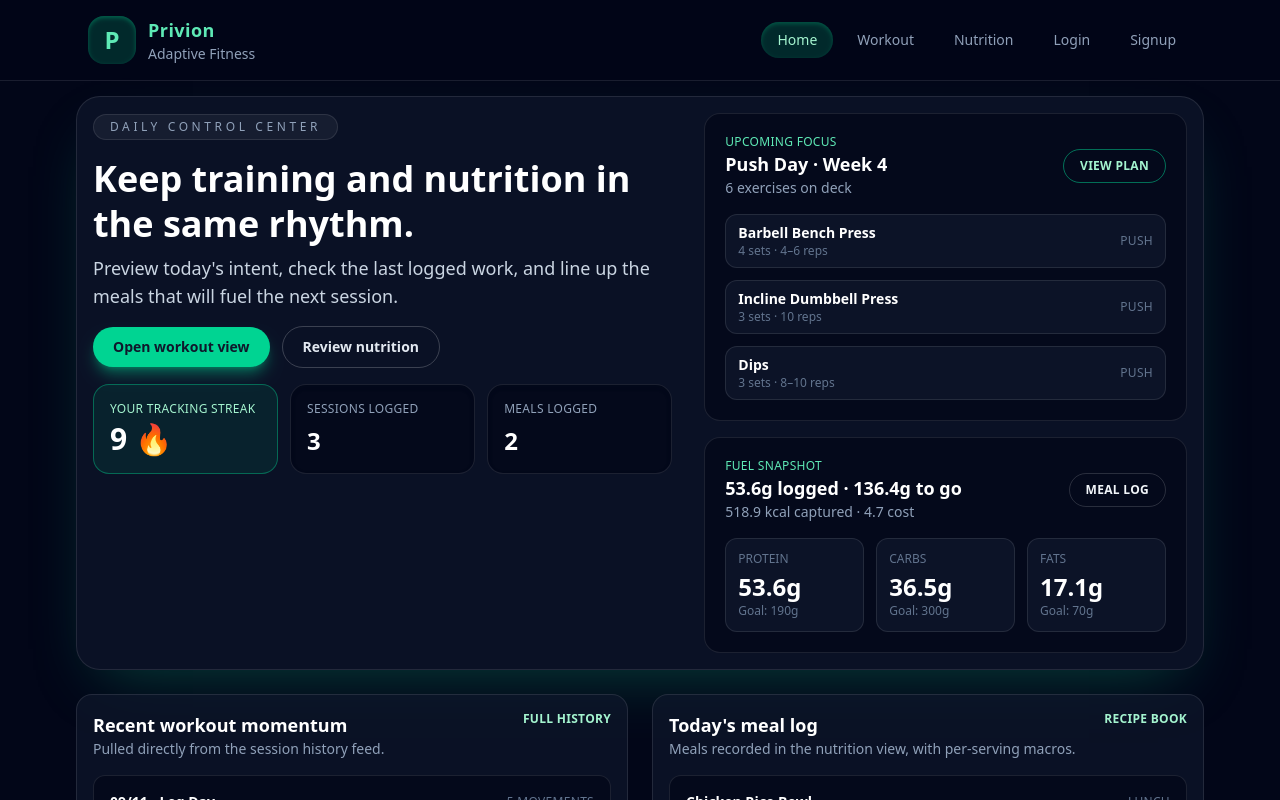
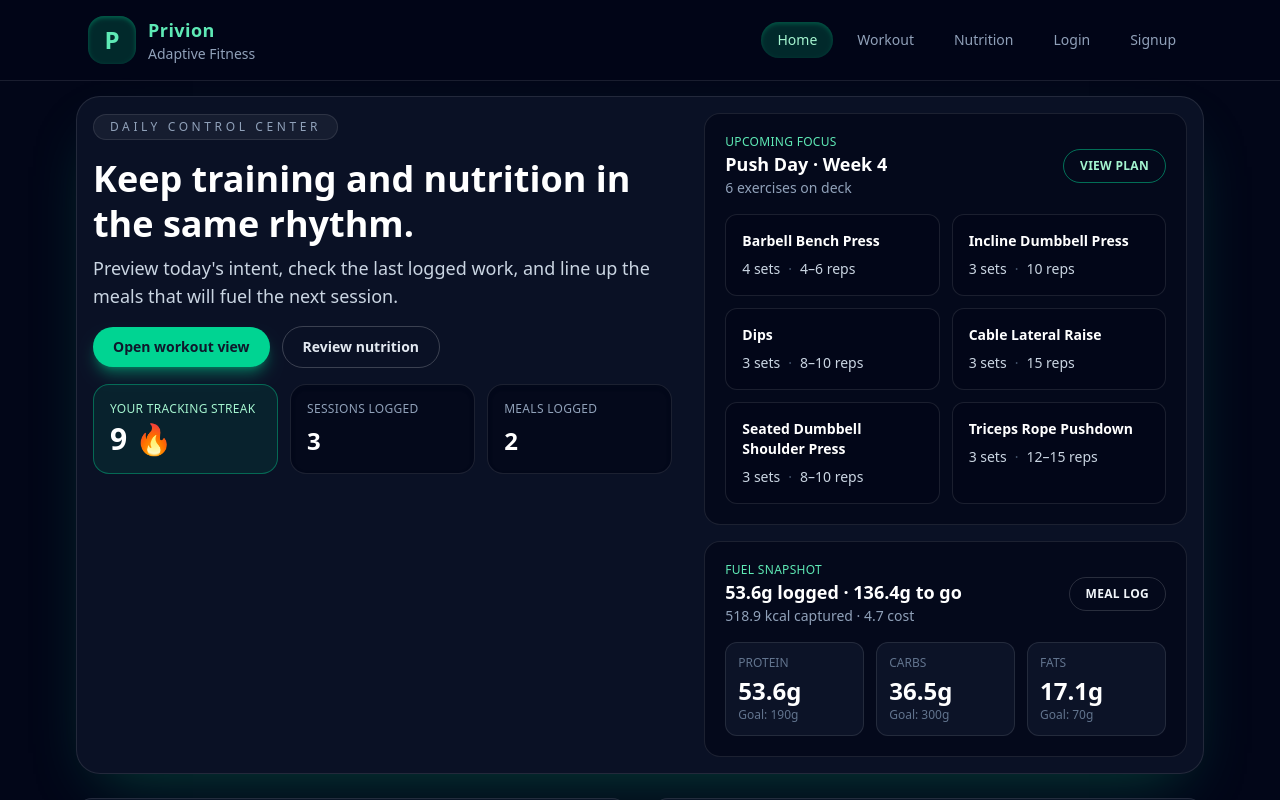
Before and after one commit to triek/privion, a Vue app: page / in a window 1280 px wide. Shown: the top 800 px of the page. Built offline with nearby package versions, Linux system fonts and the light colour scheme.

Commit message:
upcoming focus dashboard

```diff
--- a/src/views/HomeView.vue
+++ b/src/views/HomeView.vue
@@ -74,21 +74,18 @@
               View plan
             </RouterLink>
           </div>
-          <ul class="mt-4 space-y-3 text-sm text-slate-300">
+          <ul class="mt-4 grid grid-cols-2 gap-3 text-sm text-slate-200">
             <li
               v-for="exercise in nextPlanPreview"
               :key="exercise.name"
-              class="flex items-center justify-between rounded-xl border border-white/10 bg-slate-900/80 px-3 py-2"
+              class="tile-surface flex flex-col gap-2 p-4"
             >
-              <div>
-                <p class="font-semibold text-white">{{ exercise.name }}</p>
-                <p class="text-xs text-slate-500">
-                  {{ exercise.sets }} sets · {{ exercise.reps }} reps
-                </p>
+              <span class="font-semibold text-white">{{ exercise.name }}</span>
+              <div class="flex items-center gap-2 text-slate-300">
+                <span>{{ exercise.sets }} sets</span>
+                <span class="text-slate-600">·</span>
+                <span>{{ exercise.reps }} reps</span>
               </div>
-              <span class="text-xs uppercase tracking-wide text-slate-500">{{
-                nextPlan?.label
-              }}</span>
             </li>
           </ul>
         </article>
@@ -220,7 +217,7 @@ const nutritionStore = useNutritionStore()
 const { recipes, mealLogs, ingredientMap } = storeToRefs(nutritionStore)
 
 const nextPlan = computed(() => workoutPlans[0])
-const nextPlanPreview = computed(() => nextPlan.value?.exercises.slice(0, 3) ?? [])
+const nextPlanPreview = computed(() => nextPlan.value?.exercises ?? [])
 
 const recentSessions = computed(() => records.value.slice(-3).reverse())
 
```
